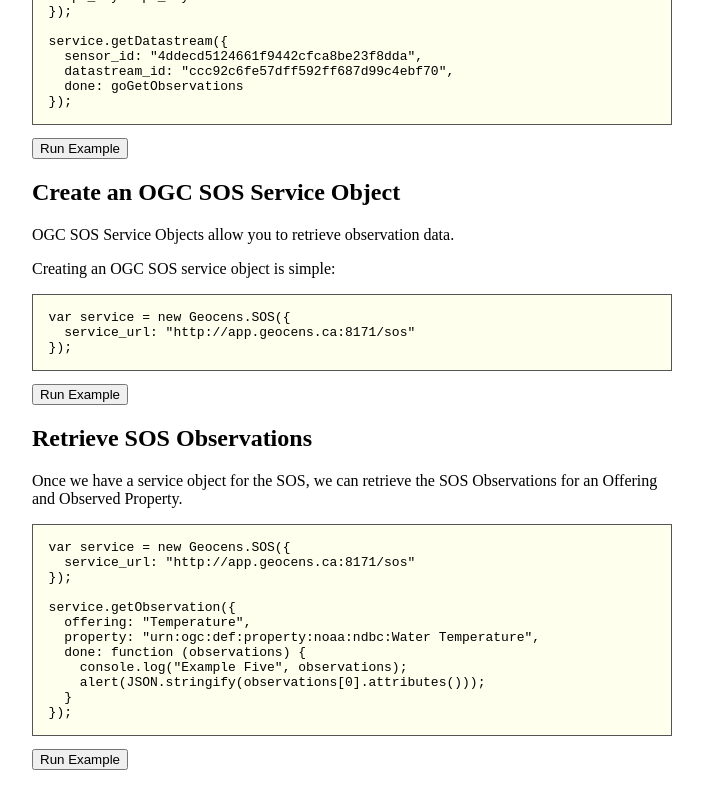
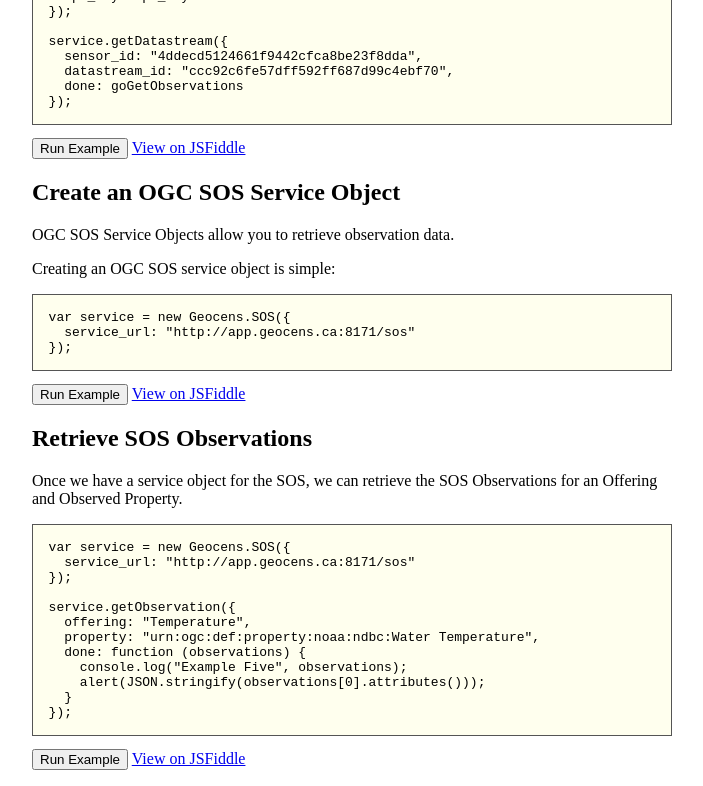
Before and after one commit to Canarie-Sensor-RPI/geocens-js-api, a plain HTML site: page demo.html in a window 1280 px wide. Shown: the part 1800-2586 px from the top of the page, without its empty margins (288-991 px from the left). Drawn offline with Linux system fonts and the light colour scheme.

Commit message:
Add JSFiddle links to examples

```diff
--- a/demo.html
+++ b/demo.html
@@ -85,6 +85,7 @@
 
 </pre>
 <button id="example_one">Run Example</button>
+<a href="http://jsfiddle.net/openfirmware/XWhcx/1/">View on JSFiddle</a>
 <script>
   $(document).ready(function() {
     $("#example_one").on("click", function() {
@@ -128,6 +129,7 @@
 
 </pre>
 <button id="example_two">Run Example</button>
+<a href="http://jsfiddle.net/openfirmware/vTBsD/">View on JSFiddle</a>
 <script>
   $(document).ready(function() {
     $("#example_two").on("click", function() {
@@ -181,6 +183,7 @@
 
 </pre>
 <button id="example_three">Run Example</button>
+<a href="http://jsfiddle.net/openfirmware/ndZhQ/">View on JSFiddle</a>
 <script>
   $(document).ready(function() {
     $("#example_three").on("click", function() {
@@ -227,6 +230,7 @@
 
 </pre>
 <button id="example_four">Run Example</button>
+<a href="http://jsfiddle.net/openfirmware/pfCVm/">View on JSFiddle</a>
 <script>
   $(document).ready(function() {
     $("#example_four").on("click", function() {
@@ -263,6 +267,7 @@
 
 </pre>
 <button id="example_five">Run Example</button>
+<a href="http://jsfiddle.net/openfirmware/trZZj/">View on JSFiddle</a>
 <script>
   $(document).ready(function() {
     $("#example_five").on("click", function() {
@@ -312,6 +317,7 @@
 
 </pre>
 <button id="example_six">Run Example</button>
+<a href="http://jsfiddle.net/openfirmware/rYHdq/">View on JSFiddle</a>
 <script>
   $(document).ready(function() {
     $("#example_six").on("click", function() {
@@ -369,6 +375,7 @@
 
 </pre>
 <button id="example_seven">Run Example</button>
+<a href="http://jsfiddle.net/openfirmware/sps7r/">View on JSFiddle</a>
 <script>
   $(document).ready(function() {
     $("#example_seven").on("click", function() {
@@ -450,6 +457,7 @@
 <div id="chart"></div>
 
 <button id="example_eight">Run Example</button>
+<a href="http://jsfiddle.net/openfirmware/QJuA2/">View on JSFiddle</a>
 <script>
   $(document).ready(function() {
     $("#example_eight").on("click", function() {
@@ -518,6 +526,7 @@
 <div id="chart2"></div>
 
 <button id="example_nine">Run Example</button>
+<a href="http://jsfiddle.net/openfirmware/WWcyj/">View on JSFiddle</a>
 <script>
   $(document).ready(function() {
     $("#example_nine").on("click", function() {
@@ -602,6 +611,7 @@
 <div id="map1" class="map"></div>
 
 <button id="example_ten">Run Example</button>
+<a href="http://jsfiddle.net/openfirmware/GJQvc/">View on JSFiddle</a>
 <script>
   $(document).ready(function() {
     $("#example_ten").on("click", function() {
@@ -664,6 +674,7 @@
 <div id="map2" class="map"></div>
 
 <button id="example_eleven">Run Example</button>
+<a href="http://jsfiddle.net/openfirmware/nkkwT/">View on JSFiddle</a>
 <script>
   $(document).ready(function() {
     $("#example_eleven").on("click", function() {
@@ -739,6 +750,7 @@
 <div id="map3" class="map"></div>
 
 <button id="example_twelve">Run Example</button>
+<a href="http://jsfiddle.net/openfirmware/RDXzt/">View on JSFiddle</a>
 <script>
   $(document).ready(function() {
     $("#example_twelve").on("click", function() {
```
